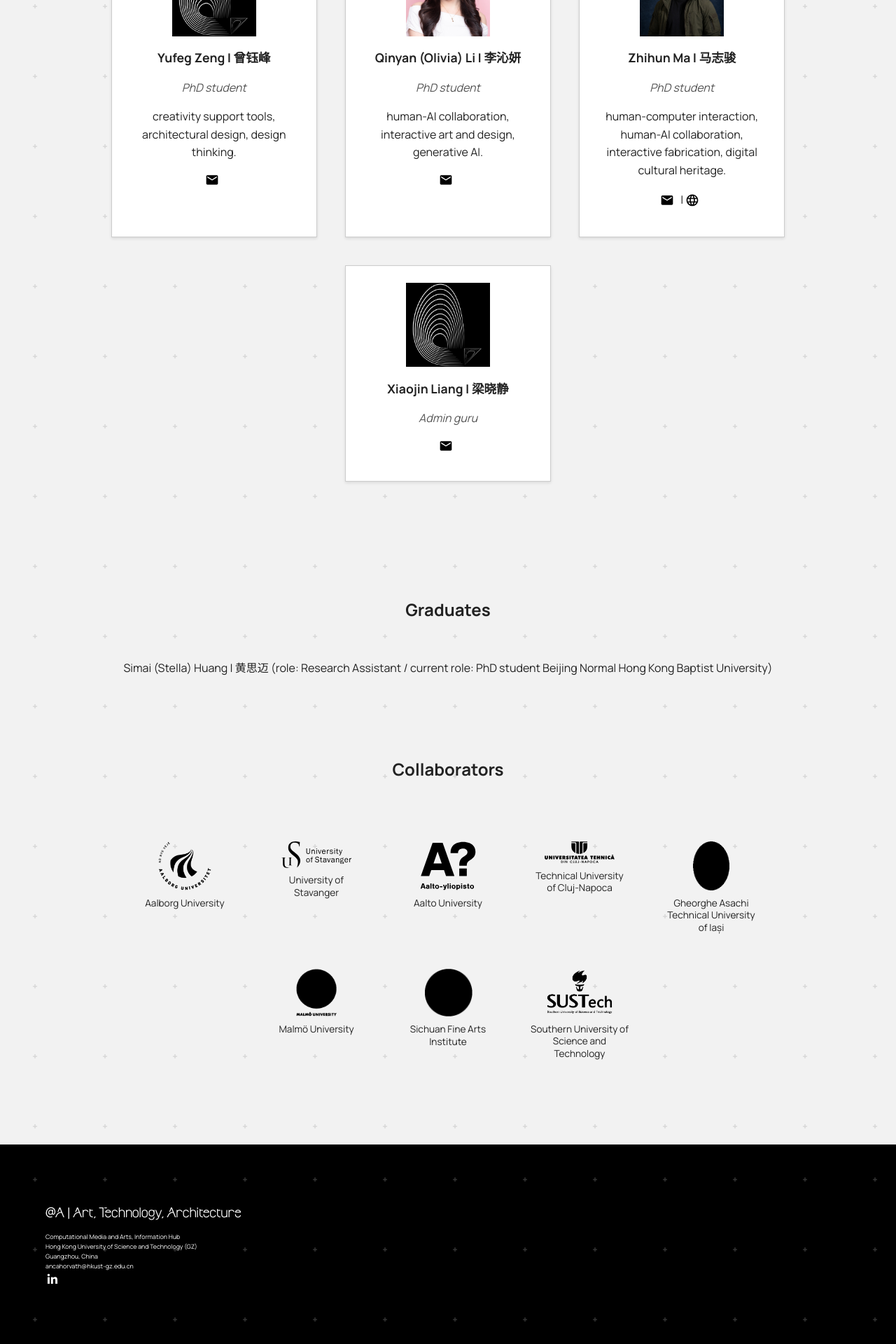
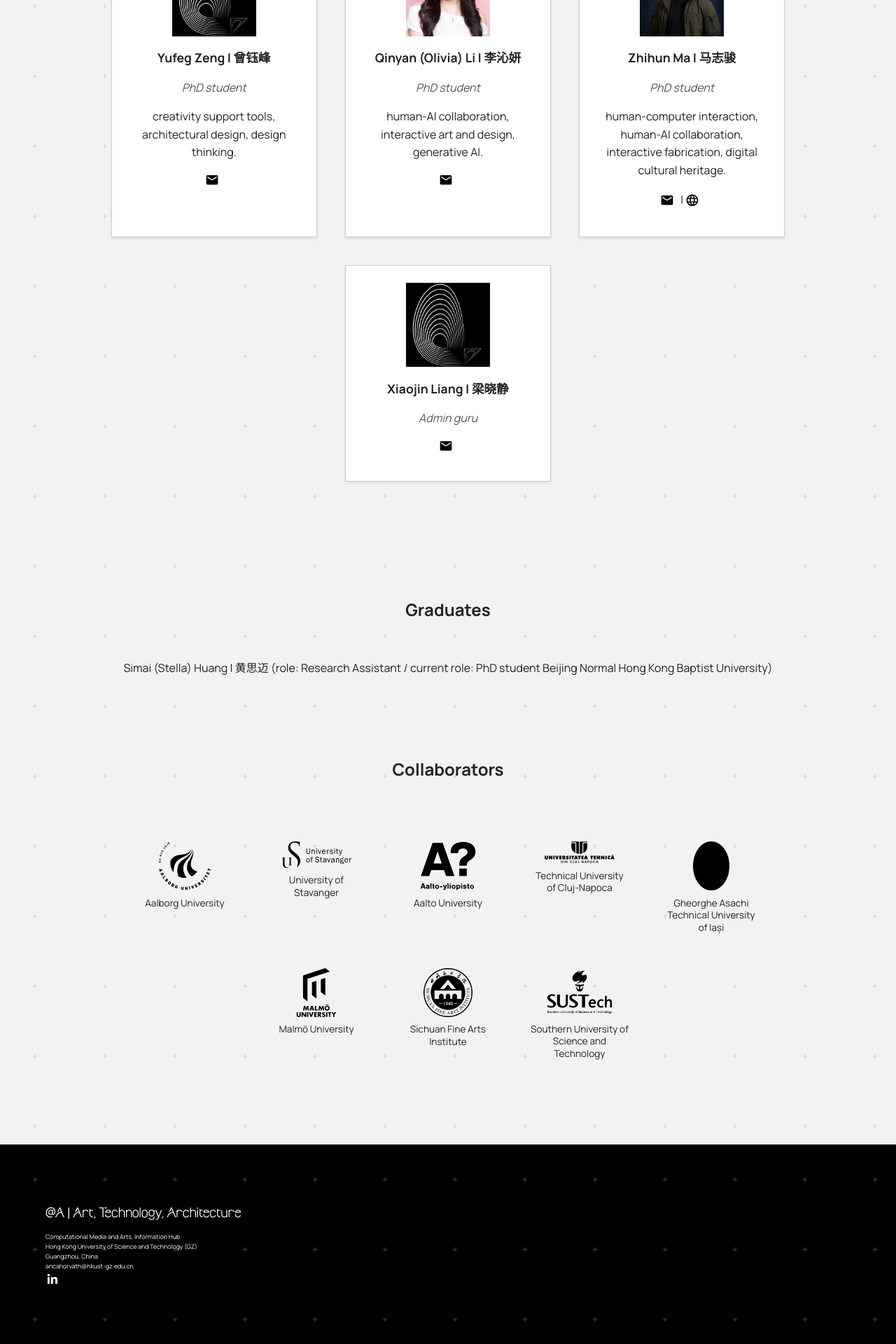
Before and after one commit to anqua/at-a, a Jekyll site: the page built from people.md, in a window 1280 px wide. Shown: the part 1841-3761 px from the top of the page at 70% size. Built offline with Jekyll 4.4.1, drawn with Linux system fonts in a browser that asks for light colours.

Commit message:
Replace 3 collaborator logos with sources given directly by the user
- Iasi: replaced with the higher-resolution official version from
  ro.wikipedia.org (upload.wikimedia.org/.../Logo-tuiasi.png), same
  crest design, cleaner than the earlier English-Wikipedia GIF
- Sichuan: replaced with a clean 1024x1024 version from urongda.com
  (already transparent, no background-removal needed this time)
- Malmo: switched from a background-removed PNG to the official
  Wikipedia SVG (upload.wikimedia.org/.../Malmö_University_Logo.svg),
  updated _data/collaborators.yml to point at malmo.svg and removed
  the old malmo.png

All three sources already had proper alpha transparency, so none
needed the flood-fill background removal the original Malmo/Iasi/
Sichuan files required.

Verified with a local build + browser checks: all 8 collaborator
logos report correct non-zero naturalWidth/naturalHeight, and the
same canvas + brightness(0) filter test used for the original 8
confirms all three replacements still recolor to solid black
correctly, no overflow at desktop width.

```diff
--- a/_data/collaborators.yml
+++ b/_data/collaborators.yml
@@ -14,7 +14,7 @@
   logo: /at-a/assets/images/collaborators/iasi.png
 
 - name: Malmö University
-  logo: /at-a/assets/images/collaborators/malmo.png
+  logo: /at-a/assets/images/collaborators/malmo.svg
 
 - name: Sichuan Fine Arts Institute
   logo: /at-a/assets/images/collaborators/sichuan.png
```
Also changed, not shown: assets/images/collaborators/iasi.png, assets/images/collaborators/malmo.png (deleted), assets/images/collaborators/malmo.svg (added), assets/images/collaborators/sichuan.png.
